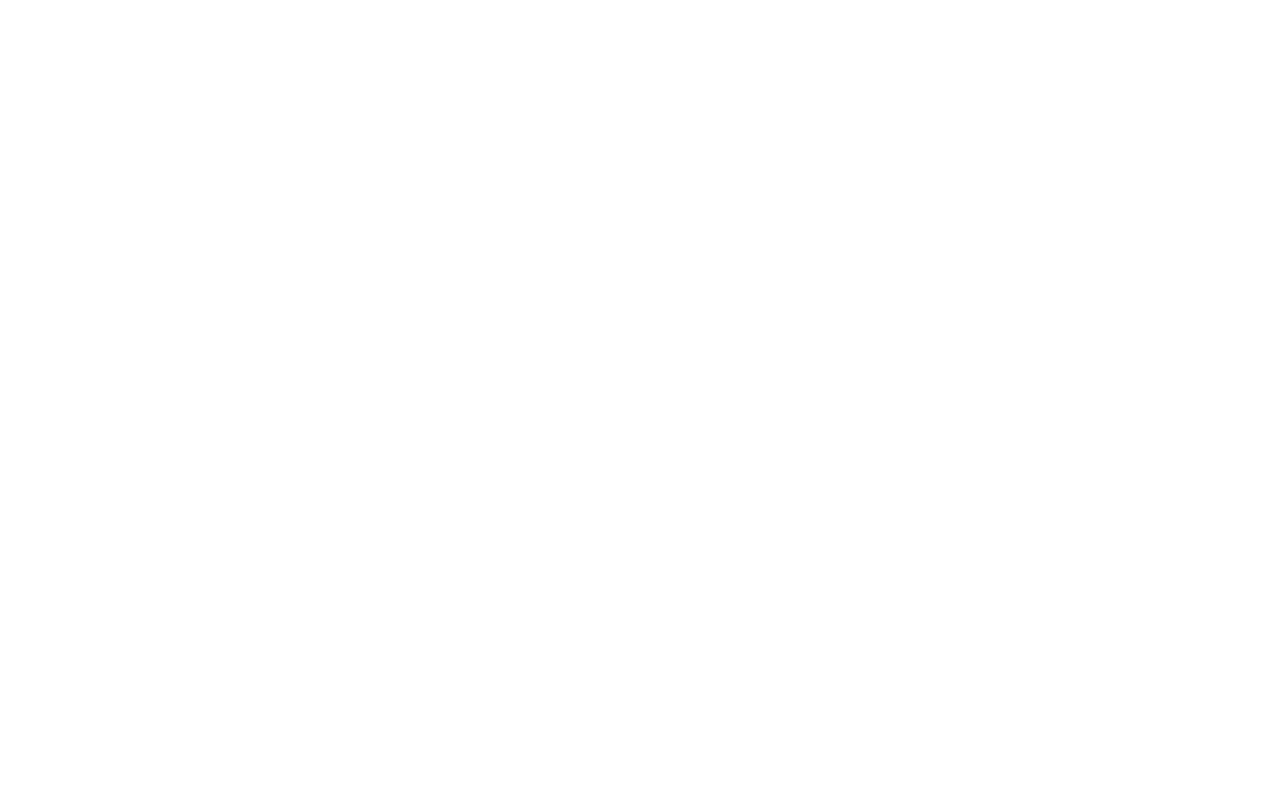
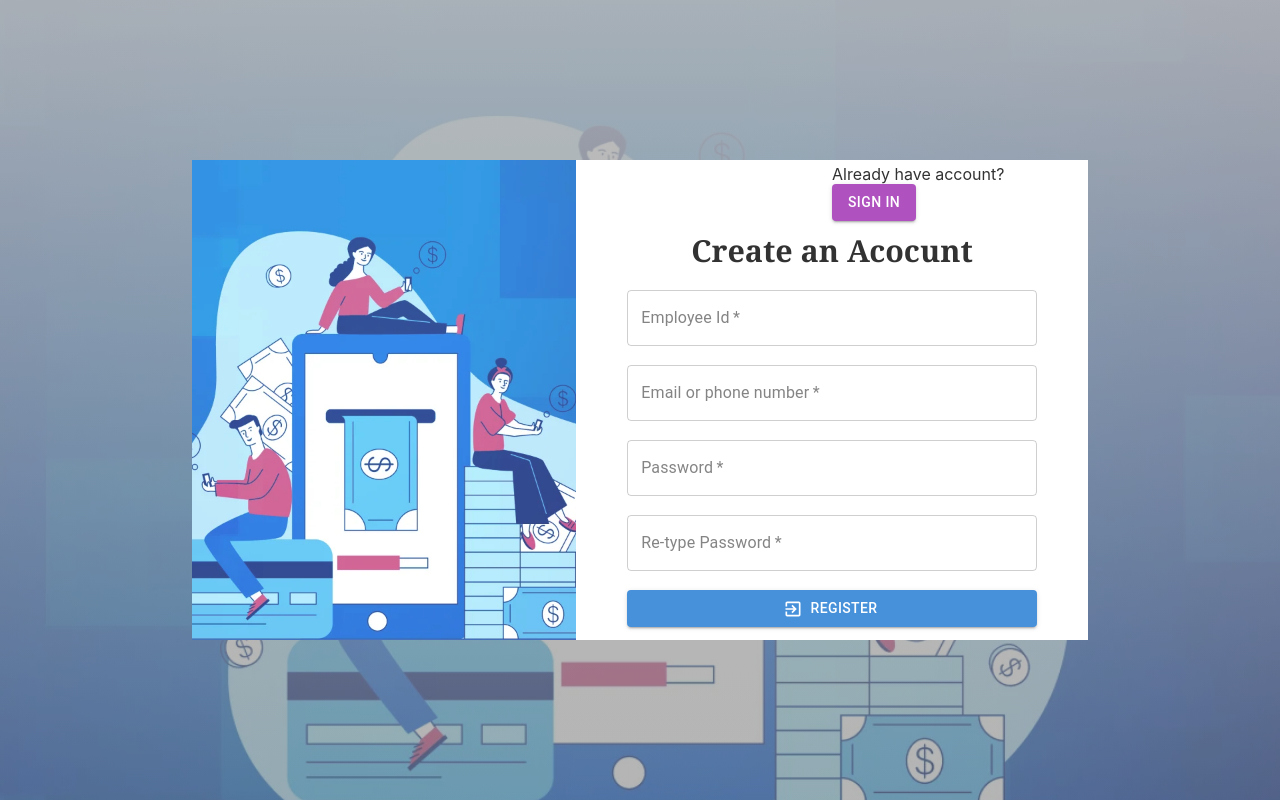
Before and after one commit to HaldarSayan18/Enterprise-Expense-Management-system, a React (Create React App) app in the folder client/spend-wise/: page /register in a window 1280 px wide. Before the commit this address had no page. Built offline with nearby package versions, Linux system fonts and the light colour scheme.

Commit message:
basic registration page design & login page modification done

```diff
--- a/client/spend-wise/src/App.jsx
+++ b/client/spend-wise/src/App.jsx
@@ -4,12 +4,14 @@
 
 // pages
 import Login from './components/pages/Login';
+import Registration from './components/pages/Registration';
 
 const App = () => {
     return (
         <> <Router>
             <Routes>
-                <Route path='/' element={<Login/>}/>
+                <Route path='/register' element={<Registration />} />
+                <Route path='/login' element={<Login />} />
             </Routes>
         </Router>
         </>
--- a/client/spend-wise/src/components/assets/styles/Page.css
+++ b/client/spend-wise/src/components/assets/styles/Page.css
@@ -15,24 +15,28 @@
     background-size: cover;
     background-position: center;
     background-repeat: no-repeat;
-    gap: 1px;
+    /* gap: 1px; */
+    border: none;
 
     .login-details1 {
         border-top-left-radius: 2rem;
         border-bottom-left-radius: 2rem;
+        border-right: none;
     }
 
     .login-details2 {
         border-top-right-radius: 2rem;
         border-bottom-right-radius: 2rem;
+        border-left: none;
     }
 
-    .login-details1, .login-details2 {
+    .login-details1,
+    .login-details2 {
         background-color: #ffffffbd;
         border: 1px solid #ffffffbd;
         box-sizing: border-box;
         height: 30em;
-        width: 30%;
+        width: 25%;
         display: flex;
         flex-direction: column;
         align-items: center;
@@ -40,16 +44,25 @@
         gap: 2rem;
         padding: 1.7rem;
 
-        #login {
+        #login1,
+        #login2 {
             font-size: 1.9rem;
             font-weight: 600;
             font-family: Cambria, Cochin, Georgia, Times, 'Times New Roman', serif;
         }
 
+        #login1 {
+            margin-left: 100%;
+        }
+
+        #login2 {
+            margin-right: 100%;
+        }
+
         .form-check {
             display: flex;
             flex-direction: row;
-            gap: 7rem;
+            gap: 2rem;
 
             span {
                 display: flex;
@@ -58,3 +71,54 @@
         }
     }
 }
+
+/* registration page design */
+.register-container {
+    display: flex;
+    flex-direction: row;
+    align-items: center;
+    justify-content: center;
+    align-content: center;
+    margin: auto;
+    min-height: 100vh;
+    min-width: 100vw;
+    background: linear-gradient(to bottom, rgba(163, 161, 161, 0.9), rgba(71, 71, 71, 0.5)), url('../images/loginBg.jpg');
+    background-size: cover;
+    background-position: center;
+    background-repeat: no-repeat;
+    opacity: 0.8;
+
+    #section-image {
+        height: 30em;
+        width: 30%;
+        background-image: url('../images/loginBg.jpg');
+        background-size: cover;
+        background-position: center;
+        background-repeat: no-repeat;
+        background-clip: border-box;
+    }
+
+    #section-content {
+        background-color: #fff;
+        height: 30em;
+        width: 40%;
+        /* padding-top: 1%; */
+        display: flex;
+        flex-direction: column;
+        /* align-items: center; */
+        justify-content: space-around;
+    }
+
+    .user-details {
+        display: flex;
+        flex-direction: column;
+        align-items: center;
+        gap: 1.2rem;
+
+        #register {
+            font-size: 1.9rem;
+            font-weight: 600;
+            font-family: Cambria, Cochin, Georgia, Times, 'Times New Roman', serif;
+        }
+    }
+}
--- a/client/spend-wise/src/components/pages/Login.jsx
+++ b/client/spend-wise/src/components/pages/Login.jsx
@@ -14,23 +14,23 @@
         <Box className="login-container">
             {/* login with */}
             <Box className="login-details1">
-                <p id='login'> Sign Up</p>
+                <p id='login1'> Sign</p>
                 {/* <Divider /> */}
-                    <Button variant="outlined" href='#' startIcon={<GoogleIcon />} sx={{
+                    <Button variant="outlined" href='/login' startIcon={<GoogleIcon />} sx={{
                         width: "95%",
                         height: "10%",
                         borderRadius: "10px"
                     }}>
                         Sign in with Google
                     </Button>
-                <Button variant="outlined" href='#' startIcon={<FacebookIcon />} sx={{
+                <Button variant="outlined" href='/login' startIcon={<FacebookIcon />} sx={{
                     width: "95%",
                     height: "10%",
                     borderRadius: "10px"
                 }}>
                     Sign in with Facebook
                 </Button>
-                <Button variant="outlined" href='#' startIcon={<EmailIcon />} sx={{
+                <Button variant="outlined" href='/login' startIcon={<EmailIcon />} sx={{
                     width: "95%",
                     height: "10%",
                     borderRadius: "10px"
@@ -39,13 +39,13 @@
                 </Button>
                 <Box className="policy">
                     <span>
-                        By signing up, you agree to the <a href='#'>terms & conditions</a> of the service and acknowledge our <a href='#'>private policy</a>.
+                        By signing up, you agree to the <a href='/login'>terms & conditions</a> of the service and acknowledge our <a href='/login'>private policy</a>.
                     </span>
                 </Box>
             </Box>
             {/* login */}
             <Box className="login-details2">
-                <p id='login'> Sign In</p>
+                <p id='login2'>In</p>
                 {/* <Divider /> */}
                 <TextField
                     type='text'
@@ -73,7 +73,7 @@
                             Remember me
                         </label>
                     </span>
-                    <a href='#'>forgot password?</a>
+                    <a href='/login'>forgot password?</a>
                 </Box>
                 <Box className="">
 
--- /dev/null
+++ b/client/spend-wise/src/components/pages/Registration.jsx
@@ -0,0 +1,66 @@
+import React from 'react';
+import "../assets/styles/Page.css";
+import { Box, Button } from '@mui/material';
+import TextField from '@mui/material/TextField';
+import ExitToAppIcon from '@mui/icons-material/ExitToApp';
+import { Link } from 'react-router-dom';
+
+const Registration = () => {
+  return (
+    <Box className="register-container">
+      <Box id="section-image"></Box>
+      <Box id="section-content">
+        {/* login option */}
+        <Box sx={{
+          display: "flex",
+          marginLeft: "50%",
+          boxSizing: "content-box"
+        }}>
+          <span> Already have account? <Link to='/login'><Button variant='contained' color='secondary'>Sign in</Button></Link></span>
+        </Box>
+        {/* create account */}
+        <Box className="user-details">
+          <p id='register'>Create an Acocunt</p>
+          <TextField
+            type='text'
+            required
+            id="outlined-required1"
+            label="Employee Id"
+            placeholder="Enter employee id"
+            sx={{ width: "80%" }}
+          />
+          <TextField
+            type='text'
+            required
+            id="outlined-required1"
+            label="Email or phone number"
+            placeholder="Enter email or phone number"
+            sx={{ width: "80%" }}
+          />
+          <TextField
+            type='password'
+            required
+            id="outlined-required2"
+            label="Password"
+            placeholder="Enter your password"
+            sx={{ width: "80%" }}
+          />
+          <TextField
+            type='password'
+            required
+            id="outlined-required2"
+            label="Re-type Password"
+            placeholder="Confirm your password"
+            sx={{ width: "80%" }}
+          />
+          <Button variant="contained" startIcon={<ExitToAppIcon />} sx={{ width: "80%" }}>
+            Register
+          </Button>
+        </Box>
+        <Box></Box>
+      </Box>
+    </Box>
+  )
+}
+
+export default Registration
```
Also changed, not shown: client/spend-wise/src/components/assets/images/registerImg.png (added).
